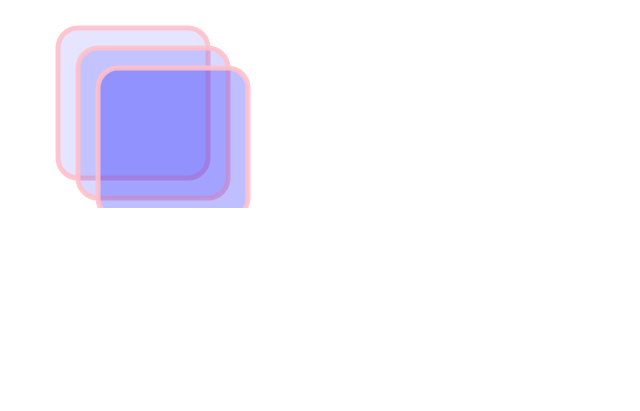
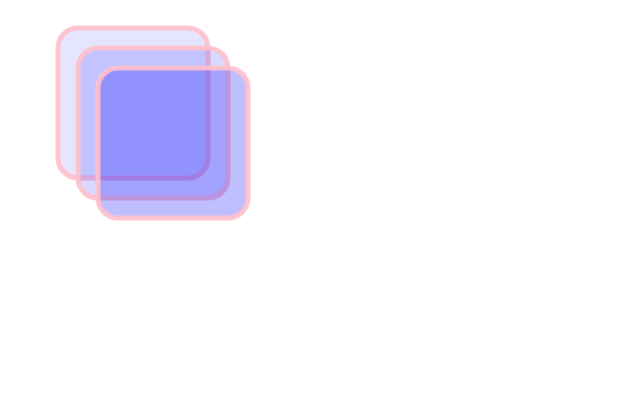
Before and after one commit to lanqqc/a33, a plain HTML site: page index.html in a window 1280 px wide. Shown: the whole page, without its empty margins (0-640 px from the left). Drawn offline with Linux system fonts and the light colour scheme.

Commit message:
Update index.html

```diff
--- a/index.html
+++ b/index.html
@@ -2,7 +2,7 @@
 <html>
 <body>
 
-<svg width="400" height="200">
+<svg width="400" height="400">
 
     <rect x="50" y="20" rx="20" ry="20" width="150" height="150"
         style="fill:blue;stroke:pink;stroke-width:5;fill-opacity:0.1;stroke-opacity:0.9" />
```
